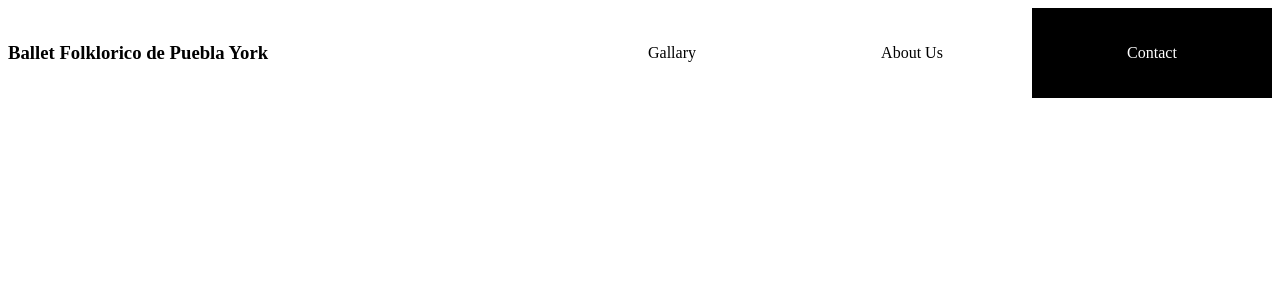
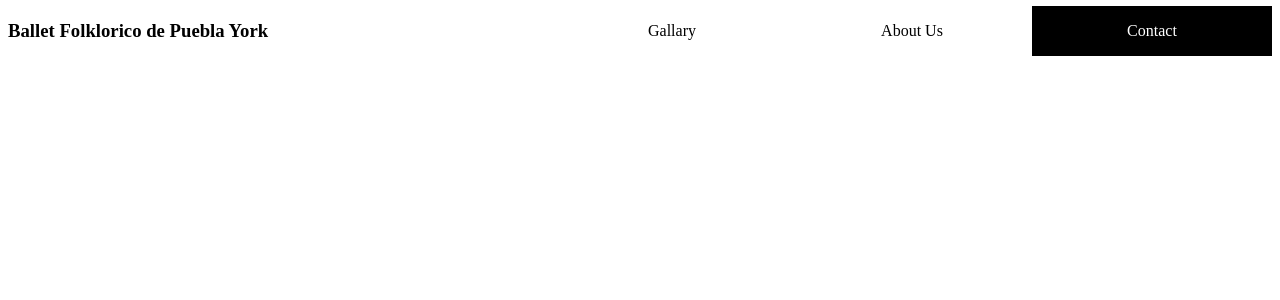
Before and after one commit to chrisf2503/BalletFolkloricoPueblaYork, a React (Vite) app: page / in a window 1280 px wide. Shown: the top 300 px of the page. Built offline with nearby package versions, Linux system fonts and the light colour scheme.

Commit message:
fixing padding

```diff
--- a/src/CSS/navBar.css
+++ b/src/CSS/navBar.css
@@ -1,4 +1,5 @@
 .navContainer{
+    height: 45px;
     display: flex;
     justify-content: flex-start;
     flex-direction: row;
@@ -14,7 +15,8 @@
 }
 .links{
     width: 200px;
-    padding: 20px;
+    padding-left: 20px;
+    padding-right: 20px;
 }
 
 #lastLink{
--- a/src/pages/components/navBar.jsx
+++ b/src/pages/components/navBar.jsx
@@ -3,7 +3,7 @@ function navBar(){
     return (
         <>
             <div className='navContainer'>
-                <div><h3>Ballet Folklorico de Puebla York</h3></div>
+                <div className='title'><h3>Ballet Folklorico de Puebla York</h3></div>
                 <div className="linkContainer">
                     <div className="links"><p>Gallary</p></div>
                     <div className="links"><p>About Us</p></div>
```
